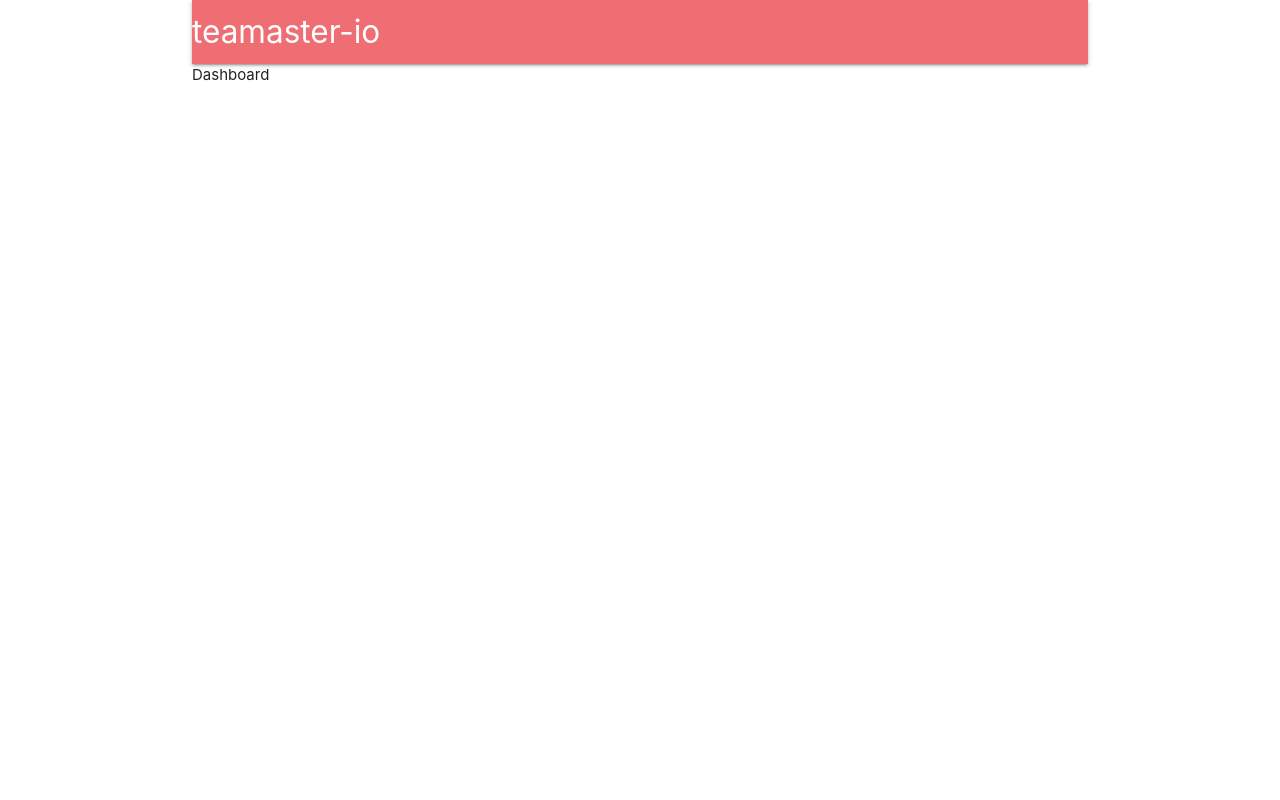
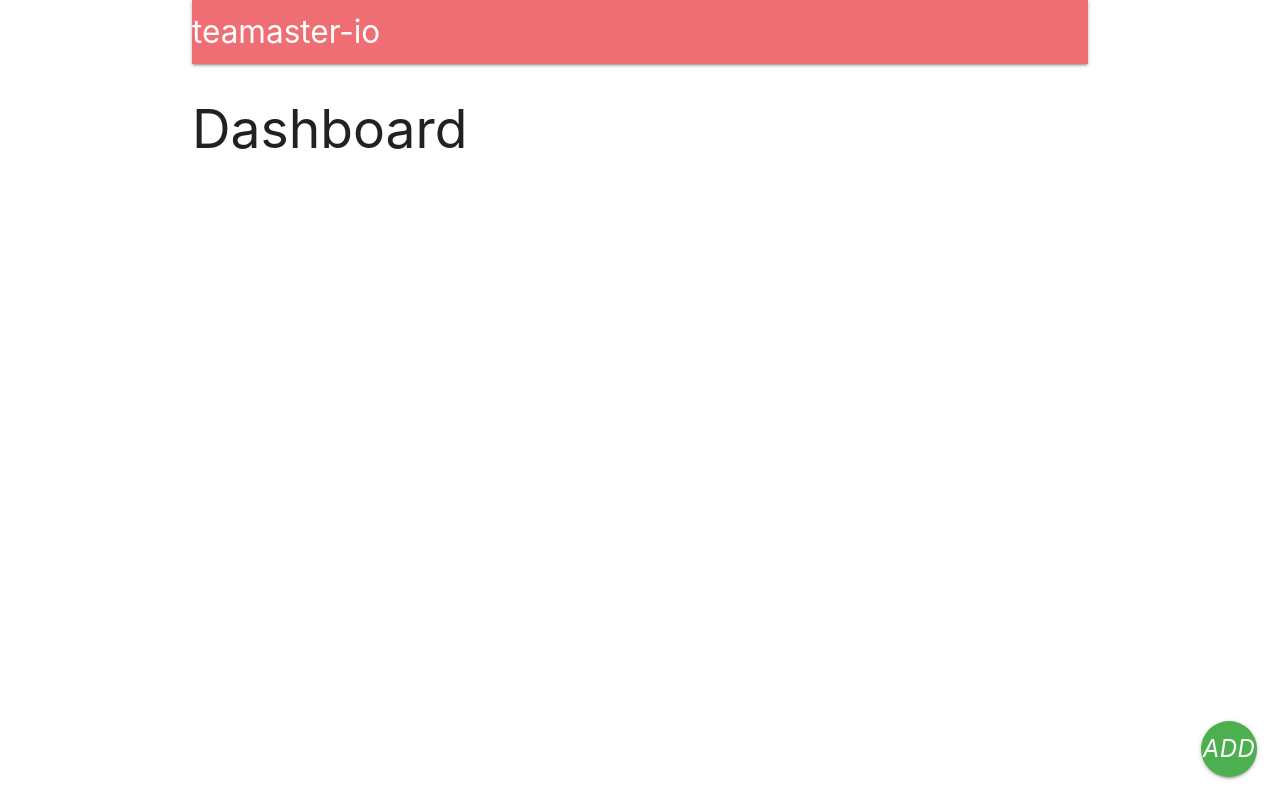
Before and after one commit to underthecode/teamaster-io, a React app: page /surveys in a window 1280 px wide. Built offline with nearby package versions, Linux system fonts and the light colour scheme; no server answers; the HTML template or start-up script is replaced by a standard one.

Commit message:
init add icon && added header tag

```diff
--- a/client/src/components/Dashboard.jsx
+++ b/client/src/components/Dashboard.jsx
@@ -1,7 +1,16 @@
 import React from 'react';
 
 const Dashboard = () => {
-  return <div>Dashboard</div>;
+  return (
+    <div>
+      <h2>Dashboard</h2>
+      <div className="fixed-action-btn">
+        <a className="btn-floating btn-large green">
+          <i className="material-icons">add</i>/>
+        </a>
+      </div>
+    </div>
+  );
 };
 
 export default Dashboard;
```
